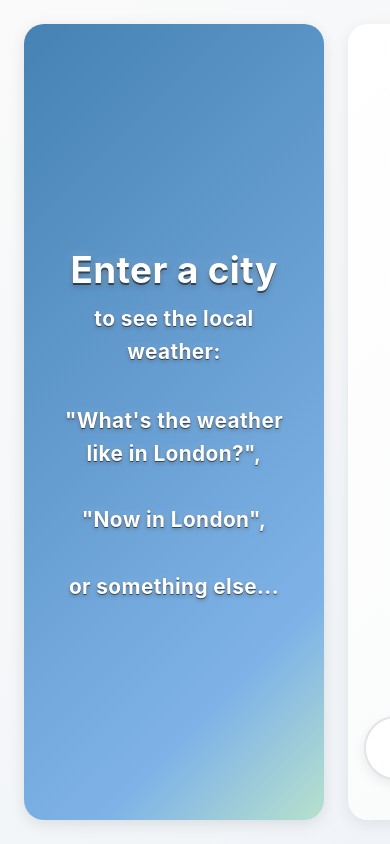
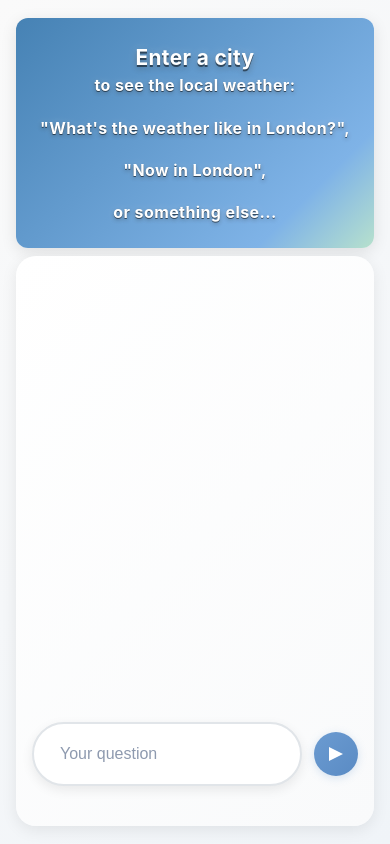
Before and after one commit to v-olya/OpenAI, a Next.js app: page /examples/weather in a window 390 px wide. Built offline with nearby package versions, Linux system fonts and the light colour scheme.

Commit message:
css => scss

```diff
--- /dev/null
+++ b/app/components/chat/chat.module.scss
@@ -0,0 +1,213 @@
+@import '../../styles/_breakpoints';
+
+@include mq-mobile {
+    .inputForm {
+        padding: 16px 16px 24px 16px;
+        background: transparent;
+        border-radius: 0;
+    }
+    .input {
+        padding: 14px 20px;
+        font-size: 1em;
+        margin-right: 10px;
+        border: 2px solid #e1e5e9;
+        background-color: white;
+        box-shadow: 0 4px 12px rgba(0, 0, 0, 0.08);
+        color: #2c3e50;
+        font-weight: 500;
+    }
+    .input:focus {
+        border-color: #6b9bd1;
+        box-shadow: 0 6px 16px rgba(107, 155, 209, 0.2);
+        transform: translateY(-1px);
+    }
+    .button {
+        padding: 12px 22px;
+        font-size: 1em;
+    }
+    .messages {
+        flex: 1;
+        overflow-y: auto;
+        padding-bottom: 12px;
+        min-height: 0;
+    }
+}
+
+.chatContainer {
+    display: flex;
+    flex-direction: column;
+    height: 100%;
+    width: 100%;
+}
+
+.inputForm {
+    display: flex;
+    width: 100%;
+    padding: 20px 16px 40px 16px;
+    /* push to bottom via flex */
+    margin-top: auto;
+    flex-shrink: 0;
+    background: transparent;
+    align-items: center;
+    /* keep one line; rely on input min-width:0 to allow shrinking */
+    flex-wrap: nowrap;
+}
+
+.input {
+    flex: 1 1 auto;
+    min-width: 0; /* allow input to shrink on small screens */
+    padding: 18px 26px;
+    margin-right: 12px;
+    border-radius: 60px;
+    border: 2px solid #e1e5e9;
+    font-size: 1em;
+    line-height: 1.5;
+    background-color: white;
+    box-shadow: 0 4px 12px rgba(0, 0, 0, 0.08);
+    transition: all 0.2s ease;
+    color: #2c3e50;
+    font-weight: 500;
+}
+
+.input:focus {
+    outline: none !important;
+    border-color: #6b9bd1;
+    background-color: white;
+    box-shadow: 0 6px 20px rgba(107, 155, 209, 0.25);
+    transform: translateY(-1px);
+}
+
+.input::placeholder {
+    color: #8e9aaf;
+    font-weight: 400;
+}
+
+.button {
+    padding: 12px 28px;
+    background: linear-gradient(135deg, #6b9bd1 0%, #5a8bc4 100%);
+    color: white;
+    border: none;
+    font-size: 1em;
+    font-weight: 500;
+    border-radius: 60px;
+    cursor: pointer;
+    transition: all 0.2s ease;
+    box-shadow: 0 2px 8px rgba(107, 155, 209, 0.25);
+}
+
+.button:hover:not(:disabled) {
+    transform: translateY(-1px);
+    box-shadow: 0 4px 12px rgba(107, 155, 209, 0.35);
+    background: linear-gradient(135deg, #5a8bc4 0%, #4a7bb4 100%);
+}
+
+.button:active:not(:disabled) {
+    transform: translateY(0);
+}
+
+.button:disabled {
+    background: linear-gradient(135deg, #d4d4d4 0%, #c4c4c4 100%);
+    cursor: not-allowed;
+    box-shadow: none;
+}
+
+.buttonArrow {
+    width: 44px;
+    height: 44px;
+    padding: 0;
+    flex: 0 0 44px; /* keep fixed size; don't let it shrink */
+    border-radius: 50%;
+    display: inline-flex;
+    align-items: center;
+    justify-content: center;
+    position: relative;
+    background: linear-gradient(135deg, #6b9bd1 0%, #5a8bc4 100%);
+    box-shadow: 0 2px 8px rgba(107, 155, 209, 0.25);
+    align-self: center;
+}
+
+.buttonArrow:hover:not(:disabled) {
+    transform: translateY(-1px) scale(1.02);
+    box-shadow: 0 6px 14px rgba(107, 155, 209, 0.35);
+}
+
+.buttonArrow:active:not(:disabled) {
+    transform: translateY(0) scale(0.98);
+}
+
+.buttonArrow::before {
+    content: '';
+    width: 0;
+    height: 0;
+    border-top: 7px solid transparent;
+    border-bottom: 7px solid transparent;
+    border-left: 14px solid white;
+    display: inline-block;
+}
+
+.buttonLabel {
+    position: absolute;
+    left: -9999px;
+    width: 1px;
+    height: 1px;
+    /* A11y: visually hidden without using overflow */
+    white-space: nowrap;
+    border: 0;
+    clip: rect(0 0 0 0);
+    clip-path: inset(50%);
+}
+
+.messages {
+    flex: 1 1 auto;
+    overflow-y: auto;
+    padding: 16px;
+    /* no extra bottom padding needed since input uses margin-top:auto */
+    display: flex;
+    flex-direction: column;
+    white-space: pre-wrap;
+    min-height: 0;
+}
+
+.userMessage,
+.assistantMessage,
+.codeMessage {
+    margin: 10px 0;
+    padding: 14px 20px;
+    align-self: flex-start;
+    border-radius: 20px;
+    max-width: 80%;
+    overflow-wrap: break-word;
+    line-height: 1.6;
+    box-shadow: 0 2px 6px rgba(0, 0, 0, 0.06);
+    transition: box-shadow 0.2s ease;
+}
+
+.userMessage:hover,
+.assistantMessage:hover,
+.codeMessage:hover {
+    box-shadow: 0 3px 10px rgba(0, 0, 0, 0.1);
+}
+
+.assistantMessage img {
+    max-width: 100%;
+    margin: 12px 0;
+    border-radius: 12px;
+    box-shadow: 0 2px 8px rgba(0, 0, 0, 0.1);
+}
+
+.userMessage {
+    align-self: flex-end;
+    color: #fff;
+    background: linear-gradient(135deg, #5a8bc4 0%, #6bb9d1 100%);
+}
+
+.assistantMessage {
+    background-color: #f7f7f7;
+    border: 1px solid #eaeaea;
+    color: #2c3e50;
+}
+
+.codeMessage {
+    padding: 16px 20px;
+    background-color: #f0f0f0;
+}
--- a/app/components/chat/chat.tsx
+++ b/app/components/chat/chat.tsx
@@ -1,7 +1,7 @@
 'use client';
 
 import { useState, useRef } from 'react';
-import styles from './chat.module.css';
+import styles from './chat.module.scss';
 import { ChatProps, MessageType } from '@/app/types';
 
 export function Chat({ onWeatherUpdate }: ChatProps) {
@@ -40,7 +40,6 @@ export function Chat({ onWeatherUpdate }: ChatProps) {
                 appendMessage('assistant', data.error, true);
                 return;
             }
-            // ...existing code...
             appendMessage(
                 'assistant',
                 'Weather data received and displayed in the widget.'
@@ -97,17 +96,14 @@ export function Chat({ onWeatherUpdate }: ChatProps) {
                 ))}
                 <div ref={messagesEndRef} />
             </div>
-            <form
-                onSubmit={handleSubmit}
-                className={`${styles.inputForm} ${styles.clearfix}`}
-            >
+            <form onSubmit={handleSubmit} className={styles.inputForm}>
                 <input
                     type='text'
                     className={styles.input}
                     value={userInput}
                     onChange={(e) => setUserInput(e.target.value)}
                     placeholder={
-                        isProcessing ? 'Processing...' : 'Enter your question'
+                        isProcessing ? 'Processing...' : 'Your question'
                     }
                     disabled={isProcessing}
                 />
--- /dev/null
+++ b/app/components/widget/weather-widget.module.scss
@@ -0,0 +1,164 @@
+@import '../../styles/_breakpoints';
+
+.weatherWidget {
+    width: 100%;
+    height: 100%; /* desktop/base: fill column height */
+    padding: 32px 24px;
+    color: #ffffff;
+    align-items: center;
+    justify-content: center;
+    display: flex;
+    border-radius: 20px;
+    transition: all 0.3s ease;
+    box-shadow: 0 4px 16px rgba(0, 0, 0, 0.1);
+    background: linear-gradient(135deg, #4682b4 0%, #7fb3e7 80%, #b7e1cd 100%);
+    font-family: -apple-system, BlinkMacSystemFont, 'Segoe UI', 'Roboto',
+        'Oxygen', sans-serif;
+    font-weight: 700;
+}
+
+/* mobile overrides moved to bottom so they win in the cascade */
+
+/* Mobile overrides */
+.weatherWidget:hover {
+    transform: translateY(-2px);
+    box-shadow: 0 6px 20px rgba(0, 0, 0, 0.15);
+}
+
+.weatherWidgetData {
+    display: flex;
+    gap: 2px;
+    flex-direction: column;
+    justify-content: center;
+    align-items: center;
+    text-align: center;
+    font-family: inherit;
+    font-weight: 600;
+}
+
+.weatherWidgetData h2 {
+    font-size: 2.3em;
+    margin: 0;
+    font-weight: 700;
+    text-shadow: 0 2px 0 rgba(0, 0, 0, 0.5), 0 3px 6px rgba(0, 0, 0, 0.3),
+        0 0 10px rgba(255, 255, 255, 0.25);
+    letter-spacing: 0.4px;
+}
+
+.weatherWidgetTemp {
+    font-size: 1.9em;
+    margin: 0.2em 0 0 0;
+    font-weight: 900;
+    color: #ffffff;
+    font-family: inherit;
+    text-shadow: 0 2px 0 rgba(0, 0, 0, 0.6), 0 4px 8px rgba(0, 0, 0, 0.4),
+        0 0 12px rgba(255, 255, 255, 0.3);
+    letter-spacing: 0.8px;
+}
+
+.weatherWidgetData p {
+    margin: 0;
+    opacity: 1;
+    font-size: 1.3em;
+    font-weight: 700;
+    font-family: inherit;
+    text-shadow: 0 1px 0 rgba(0, 0, 0, 0.5), 0 2px 4px rgba(0, 0, 0, 0.3),
+        0 0 8px rgba(255, 255, 255, 0.2);
+    letter-spacing: 0.4px;
+}
+
+.weatherEmptyState {
+    background: #6b9bd1;
+    border: 2px dashed rgba(255, 255, 255, 0.3);
+}
+
+.weatherError {
+    background: linear-gradient(135deg, #ffa3b8 0%, #ff8ba0 100%);
+}
+
+.weatherLoading {
+    background: linear-gradient(135deg, #5a9fd4 0%, #4a8ac4 100%);
+    animation: pulse 2s infinite;
+}
+
+@keyframes pulse {
+    0% {
+        opacity: 1;
+    }
+    50% {
+        opacity: 0.75;
+    }
+    100% {
+        opacity: 1;
+    }
+}
+
+.weatherLocalTime {
+    text-align: center;
+    font-size: 1.1em;
+    color: #fff;
+    margin-bottom: 0.5em;
+}
+
+.weatherLocalTime span {
+    opacity: 0.8;
+}
+
+.weatherIconContainer {
+    display: flex;
+    justify-content: center;
+    margin-top: 0.6rem;
+}
+
+.weatherIconWrapper {
+    background: #fff;
+    border-radius: 12px;
+    padding: 12px;
+    box-shadow: 0 2px 8px rgba(0, 0, 0, 0.05);
+}
+
+.weatherInfo {
+    text-align: center;
+    margin-top: 0.4rem;
+}
+
+.weatherInfo p {
+    margin: 0;
+}
+
+@include mq-mobile {
+    .weatherWidget {
+        width: 100%;
+        min-width: 0;
+        max-width: 100%;
+        height: 230px;
+        padding: 14px 10px;
+        border-radius: 12px;
+        box-sizing: border-box;
+    }
+    .weatherWidgetData {
+        gap: 0;
+        line-height: 1.3;
+    }
+    .weatherWidgetData h2 {
+        font-size: 1.3em;
+        margin: 0 0 2px 0;
+    }
+    .weatherWidgetTemp {
+        font-size: 1em;
+        margin: 2px 0 0 0;
+    }
+    .weatherWidgetData p {
+        font-size: 1em;
+        margin: 2px 0 0 0;
+    }
+    .weatherIconContainer {
+        margin-top: 0.2rem;
+    }
+    .weatherIconWrapper {
+        padding: 6px;
+    }
+    .weatherInfo {
+        margin-top: 0.1rem;
+    }
+}
--- a/app/components/widget/weather-widget.tsx
+++ b/app/components/widget/weather-widget.tsx
@@ -1,4 +1,4 @@
-import styles from './weather-widget.module.css';
+import styles from './weather-widget.module.scss';
 import Image from 'next/image';
 import { WeatherWidgetProps } from '@/app/types';
 import {
--- a/app/examples/basic-chat/page.module.css
+++ b/app/examples/basic-chat/page.module.css
@@ -1,17 +1,2 @@
-.main {
-    display: flex;
-    justify-content: center;
-    align-items: center;
-    height: 100vh;
-    background: linear-gradient(135deg, #fafafa 0%, #f0f4f8 100%);
-}
-
-.container {
-    max-width: 700px;
-    width: 100%;
-    height: 100%;
-    padding: 20px;
-    box-sizing: border-box;
-    display: flex;
-    flex-direction: column;
-}
+/* Deprecated: this CSS file is intentionally left blank.
+   The page now uses page.module.scss with mixins (no hard-coded breakpoints). */
--- /dev/null
+++ b/app/examples/basic-chat/page.module.scss
@@ -0,0 +1,25 @@
+@import '../../styles/_breakpoints';
+
+.main {
+    display: flex;
+    justify-content: center;
+    align-items: center;
+    height: 100vh;
+    background: linear-gradient(135deg, #fafafa 0%, #f0f4f8 100%);
+}
+
+.container {
+    max-width: 700px;
+    width: 100%;
+    height: 100%;
+    padding: 20px;
+    box-sizing: border-box;
+    display: flex;
+    flex-direction: column;
+}
+
+@include mq-mobile {
+    .container {
+        padding: 0 8px 10px;
+    }
+}
--- a/app/examples/basic-chat/page.tsx
+++ b/app/examples/basic-chat/page.tsx
@@ -1,7 +1,7 @@
 'use client';
 
 import React from 'react';
-import styles from './page.module.css'; // use simple styles for demonstration purposes
+import styles from './page.module.scss';
 import { Chat } from '../../components/chat/chat';
 
 const Home = () => {
--- a/app/examples/weather/page.module.css
+++ b/app/examples/weather/page.module.scss
@@ -1,30 +1,34 @@
+@import '../../styles/_breakpoints';
+
 .main {
     display: flex;
     justify-content: center;
     align-items: center;
-    min-height: 100vh;
+    height: 100dvh;
     background: linear-gradient(135deg, #fafafa 0%, #f0f4f8 100%);
 }
 
 .container {
     display: flex;
     width: 100%;
-    min-height: 100vh;
+    height: 100%;
     gap: 24px;
     padding: 24px;
     box-sizing: border-box;
+    min-height: 0; /* allow children to size/scroll without forcing page scroll */
 }
 
 .column {
     width: 300px;
     flex-shrink: 0;
+    display: flex; /* allow child to stretch full height */
 }
 
 .column > * {
     border-radius: 20px;
-    overflow: hidden;
     width: 100%;
     min-height: 320px;
+    height: 100%; /* desktop/base: fill column height */
     box-shadow: 0 4px 16px rgba(0, 0, 0, 0.08);
     transition: all 0.3s ease;
     background-color: white;
@@ -44,6 +48,7 @@
     background: linear-gradient(135deg, #ffffff 0%, #f9fafb 100%);
     border-radius: 20px;
     box-shadow: 0 4px 16px rgba(0, 0, 0, 0.08);
+    min-height: 0; /* allow inner .chat to manage scroll without growing page */
 }
 
 .chat {
@@ -54,33 +59,38 @@
     display: flex;
     flex-direction: column;
 }
-@media (max-width: var(--breakpoint-mobile)) {
+
+@include mq-mobile {
     .main {
         flex-direction: column;
         align-items: stretch;
-        min-height: 100vh;
+        height: 100dvh;
         padding: 8px;
     }
     .container {
         flex-direction: column;
-        min-height: calc(100vh - 16px);
-        height: calc(100vh - 16px);
-        display: flex;
-        padding: 0;
+        padding: 0 8px;
         gap: 8px;
+        height: 100%;
+        min-height: 0;
+    }
+    .column {
+        width: 100%;
     }
     .column > * {
-        min-height: 200px;
-        height: 200px;
+        margin-top: 10px;
+        height: auto; /* height defined by child component (widget) */
+        min-height: 0; /* allow child to control its height */
         margin-bottom: 0;
         flex-shrink: 0;
         border-radius: 20px;
+        width: 100%;
     }
     .chatContainer {
         min-height: 200px;
-        height: calc(100vh - 224px);
-        margin-bottom: 0;
+        margin-bottom: 10px;
         flex: 1;
+        min-height: 0;
         border-radius: 20px;
     }
     .chat {
--- a/app/examples/weather/page.tsx
+++ b/app/examples/weather/page.tsx
@@ -1,5 +1,5 @@
 'use client';
-import styles from './page.module.css';
+import styles from './page.module.scss';
 import { Chat } from '../../components/chat/chat';
 import WeatherWidget from '../../components/widget/weather-widget';
 import { useState, useEffect } from 'react';
--- a/app/globals.css
+++ b/app/globals.css
@@ -8,7 +8,6 @@
     --primary-color: #6b9bd1;
     --text-color: #2c3e50;
     --bg-color: #fafafa;
-    --breakpoint-mobile: 900px;
 }
 
 * {
--- /dev/null
+++ b/app/styles/_breakpoints.scss
@@ -0,0 +1,7 @@
+$mobile: 900px;
+
+@mixin mq-mobile {
+    @media (max-width: $mobile) {
+        @content;
+    }
+}
--- a/package.json
+++ b/package.json
@@ -14,7 +14,8 @@
     "openai": "^4.46.0",
     "react": "^18",
     "react-dom": "^18",
-    "react-markdown": "^9.0.1"
+    "react-markdown": "^9.0.1",
+    "sass": "^1.93.2"
   },
   "devDependencies": {
     "@types/node": "20.12.7",
```
Also changed, not shown: 1 other file (tests, documents, lock files or other folders).
